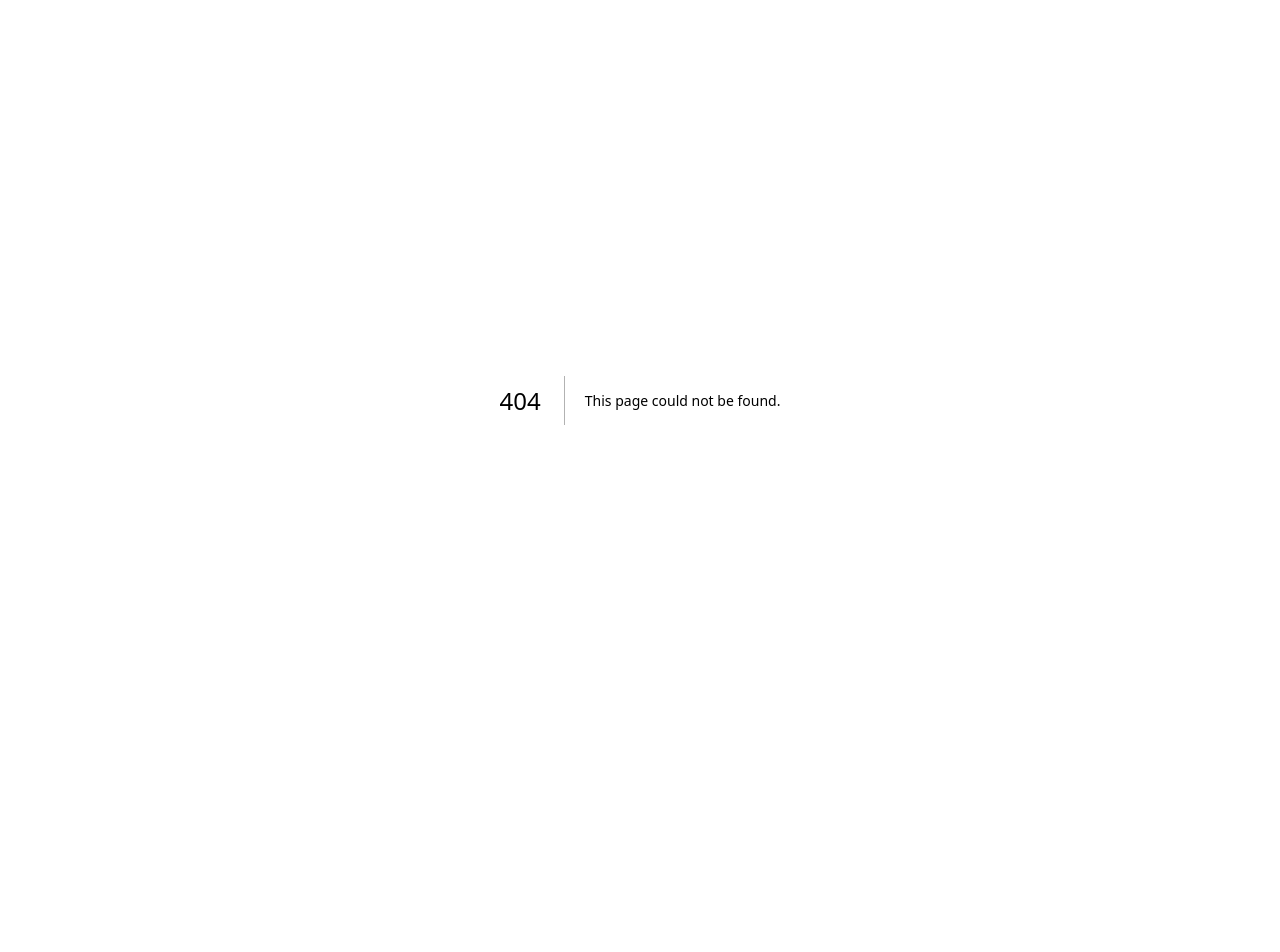
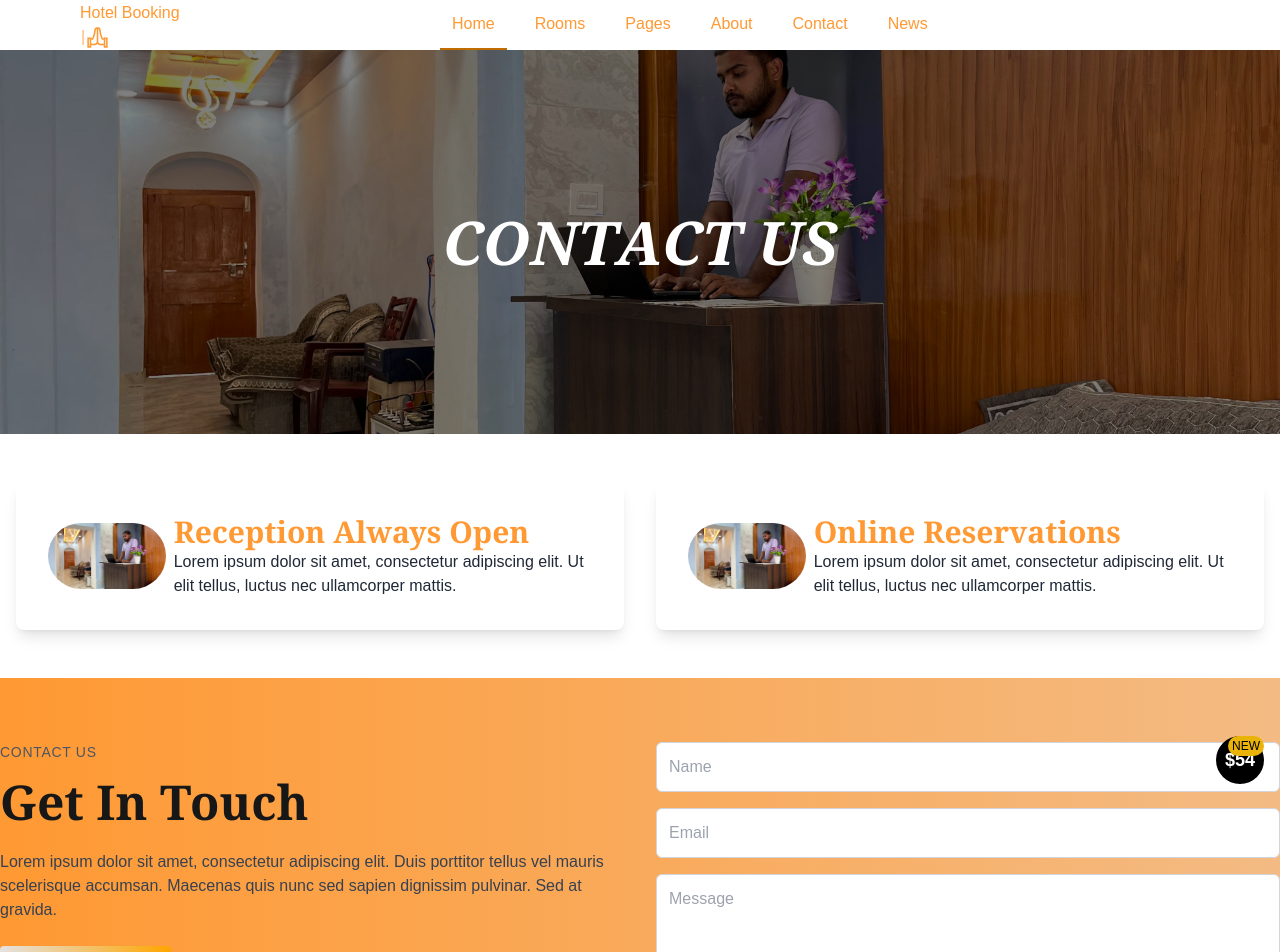
Before and after one commit to Rudra-Maity/Veer_Raghav_Hotel, a Next.js app: page /contact in a window 1280 px wide. Before the commit this address had no page. Shown: the top 952 px of the page. Before the commit the page ends 800 px from the top, so only its background shows below. Built offline with nearby package versions, Linux system fonts and the light colour scheme.

Commit message:
contactus page made

```diff
--- /dev/null
+++ b/src/app/contact/page.js
@@ -0,0 +1,155 @@
+"use client";
+import React from 'react';
+import Image from 'next/image';
+import { motion } from 'framer-motion';
+import img1 from '../asset/image.jpg';
+import img2 from '../asset/image2.jpg';
+
+function ContactSection() {
+  const letters = 'CONTACT'.split('');
+  const us = "US".split("");
+
+  return (
+    <div className="relative bg-white">
+      {/* Background Image */}
+      <div className="relative h-64 md:h-96">
+        <Image
+          src={img1}
+          alt="Background"
+          layout="fill"
+          className="object-cover"
+          priority
+        />
+        <div className="absolute inset-0 bg-black bg-opacity-50 flex items-center justify-center font-serif font-bold text-4xl">
+          {letters.map((letter, index) => (
+            <motion.h1
+              key={index}
+              className="text-white text-4xl md:text-6xl font-bold italic"
+              initial={{ scale: 1 }}
+              whileHover={{ scale: 1.1, color: '#FF9933' }}
+              transition={{ duration: 0.3 }}
+            >
+              {letter}
+            </motion.h1>
+          ))}
+          <div className="flex pl-4">
+            {us.map((letter, index) => (
+              <motion.h1
+                key={index}
+                className="text-white text-4xl md:text-6xl font-bold italic"
+                initial={{ scale: 1 }}
+                whileHover={{ scale: 1.1, color: '#FF9933' }}
+                transition={{ duration: 0.3 }}
+              >
+                {letter}
+              </motion.h1>
+            ))}
+          </div>
+        </div>
+      </div>
+
+      {/* Content Section */}
+      <div className="container mx-auto py-12 px-4">
+        <div className="grid grid-cols-1 md:grid-cols-2 gap-8">
+          <Card
+            imageSrc={img2}
+            title="Reception Always Open"
+            description="Lorem ipsum dolor sit amet, consectetur adipiscing elit. Ut elit tellus, luctus nec ullamcorper mattis."
+          />
+          <Card
+            imageSrc={img2}
+            title="Online Reservations"
+            description="Lorem ipsum dolor sit amet, consectetur adipiscing elit. Ut elit tellus, luctus nec ullamcorper mattis."
+          />
+        </div>
+      </div>
+
+      {/* Circular Badge */}
+      <div className="bottom-0 right-0 mb-4 mr-4 fixed">
+        <div className="relative">
+          <div className="bg-black text-white rounded-full w-12 h-12 flex items-center justify-center text-lg font-bold">
+            $54
+          </div>
+          <span className="absolute top-0 right-0 bg-yellow-500 text-xs text-black px-1 py-0.5 rounded-full">NEW</span>
+        </div>
+      </div>
+
+      {/* Contact Form Section */}
+      <div className="bg-white py-16 bg-gradient-to-r from-[#FF9933] to-[#f3bb83]">
+        <div className="container mx-auto grid grid-cols-1 md:grid-cols-2 gap-8">
+          {/* Left Section */}
+          <div>
+            <p className="text-sm text-gray-600 uppercase tracking-wider mb-4">Contact Us</p>
+            <h2 className="text-4xl md:text-5xl font-serif font-bold mb-6">Get In Touch</h2>
+            <p className="text-gray-700 mb-6">
+              Lorem ipsum dolor sit amet, consectetur adipiscing elit. Duis porttitor tellus vel mauris scelerisque accumsan. Maecenas quis nunc sed sapien dignissim pulvinar. Sed at gravida.
+            </p>
+            <button className="bg-gradient-to-r from-[#e5e2e0] to-[#FFA500] text-white px-6 py-2 font-merriweather font-semibold text-lg uppercase tracking-wide rounded shadow-md hover:from-[#FFA500] hover:to-[#FF9933] transition duration-300">
+              View Prices
+            </button>
+          </div>
+
+          {/* Right Section (Form) */}
+          <div>
+            <form className="space-y-4">
+              <div>
+                <input
+                  type="text"
+                  className="w-full border border-gray-300 p-3 rounded-md focus:outline-none focus:ring-2 focus:ring-orange-800 text-black"
+                  placeholder="Name"
+                />
+              </div>
+              <div>
+                <input
+                  type="email"
+                  className="w-full border border-gray-300 p-3 rounded-md focus:outline-none focus:ring-2 focus:ring-orange-800 text-black"
+                  placeholder="Email"
+                />
+              </div>
+              <div>
+                <textarea
+                  className="w-full border border-gray-300 p-3 rounded-md focus:outline-none focus:ring-2 focus:ring-orange-800 text-black h-32"
+                  placeholder="Message"
+                ></textarea>
+              </div>
+              <div>
+                <button
+                  type="submit"
+                  className="w-full bg-black text-white font-bold uppercase py-3 rounded-md hover:bg-opacity-90 transition duration-300"
+                >
+                  Send
+                </button>
+              </div>
+            </form>
+          </div>
+        </div>
+      </div>
+    </div>
+  );
+}
+
+const Card = ({ imageSrc, title, description }) => (
+  <div className="bg-white p-8 shadow-lg rounded-lg">
+    <div className="flex items-center">
+      <motion.div
+        initial={{ scale: 1 }}
+        whileHover={{ scale: 1.1 }}
+        transition={{ duration: 0.3 }}
+      >
+        <Image
+          src={imageSrc}
+          alt={title}
+          width={180}
+          height={180}
+          className="object-cover mr-4 rounded-full"
+        />
+      </motion.div>
+      <div className='pl-2'>
+        <h2 className="font-serif font-semibold text-3xl text-[#FF9933]">{title}</h2>
+        <p className="font-merriweather font-normal text-base text-gray-800">{description}</p>
+      </div>
+    </div>
+  </div>
+);
+
+export default ContactSection;
--- a/src/app/globals.css
+++ b/src/app/globals.css
@@ -18,11 +18,11 @@ body {
   color: var(--foreground);
   background: var(--background);
   font-family: Arial, Helvetica, sans-serif;
-  cursor:none;
-}
-.custom-cursor {
   cursor: url('../components/arrow.png'), auto;
 }
+/* .custom-cursor {
+  cursor: url('../components/arrow.png'), auto;
+} */
 
 
 @layer utilities {
--- a/src/app/layout.js
+++ b/src/app/layout.js
@@ -1,5 +1,7 @@
+// app/layout.js
 import localFont from "next/font/local";
 import "./globals.css";
+import Navbar from "@/components/Navbar";
 
 const geistSans = localFont({
   src: "./fonts/GeistVF.woff",
@@ -13,16 +15,20 @@ const geistMono = localFont({
 });
 
 export const metadata = {
-  title: "Create Next App",
-  description: "Generated by create next app",
+  title: "Your App Title",
+  description: "Your app description.",
 };
 
 export default function RootLayout({ children }) {
   return (
     <html lang="en">
-      <body
-        className={`${geistSans.variable} ${geistMono.variable} antialiased`}
-      >
+      <head>
+        <meta charSet="UTF-8" />
+        <meta name="viewport" content="width=device-width, initial-scale=1.0" />
+        <link rel="icon" href="/favicon.ico" />
+      </head>
+      <body className={`${geistSans.variable} ${geistMono.variable} antialiased`}>
+        <Navbar />
         {children}
       </body>
     </html>
--- a/src/app/page.js
+++ b/src/app/page.js
@@ -4,16 +4,16 @@ import Image from "next/image";
 import AnimatedCursor from "react-animated-cursor";
 import img1 from '../components/arrow.png'
 import SparkleEffect from "@/components/Customcourser";
+// import ContactSection from "@/app/contact/page";
 
 export default function Home() {
   return (
     <>
-    <div>
-      <SparkleEffect/>
+      <div >
+        {/* <SparkleEffect /> */}
         <AnimatedCursor
           innerSize={8}
           outerSize={25}
-        // RGB values for white color
           color="255, 165, 0"
           outerAlpha={0.2}
           innerScale={0.7}
@@ -32,7 +32,14 @@ export default function Home() {
             '.link',
           ]}
         />
-      <Navbar />
+
+        {/* Adjust Navbar position and z-index */}
+        <div className="fixed top-0 left-0 w-full z-50">
+        </div>
+
+        <div className=""> {/* Add padding to avoid overlap with fixed Navbar */}
+          {/* <ContactSection /> */}
+        </div>
       </div>
     </>
   );
--- a/src/components/Navbar.js
+++ b/src/components/Navbar.js
@@ -5,7 +5,7 @@ import { motion } from 'framer-motion';
 import Typewriter from 'typewriter-effect';
 import Link from "next/link";
 import { LiaPrayingHandsSolid } from "react-icons/lia";
-
+import img1 from '../components/arrow.png'
 const Navbar = () => {
     const [isOpen, setIsOpen] = useState(false);
     const [activeLink, setActiveLink] = useState('Home');
@@ -13,7 +13,7 @@ const Navbar = () => {
         rooms: false,
         pages: false,
     });
-
+    console.log(img1)
     const linkStyle = "py-3 px-3 text-[#FF9933] hover:bg-[#FF9933] hover:text-white transition duration-200 relative cursor-pointer block";
     const activeLinkStyle = "py-3 px-3 text-[#FF9933] border-b-2 border-[#BF6D00] relative cursor-pointer border-double";
     const dropdownItemStyle = "px-4 py-2 text-left text-[#FF9933] hover:bg-[#FF9933] hover:text-white transition duration-200 block z-10";
```
Also changed, not shown: src/app/asset/image2.jpg (added). Lines whose indentation alone changed are shown as unchanged.
